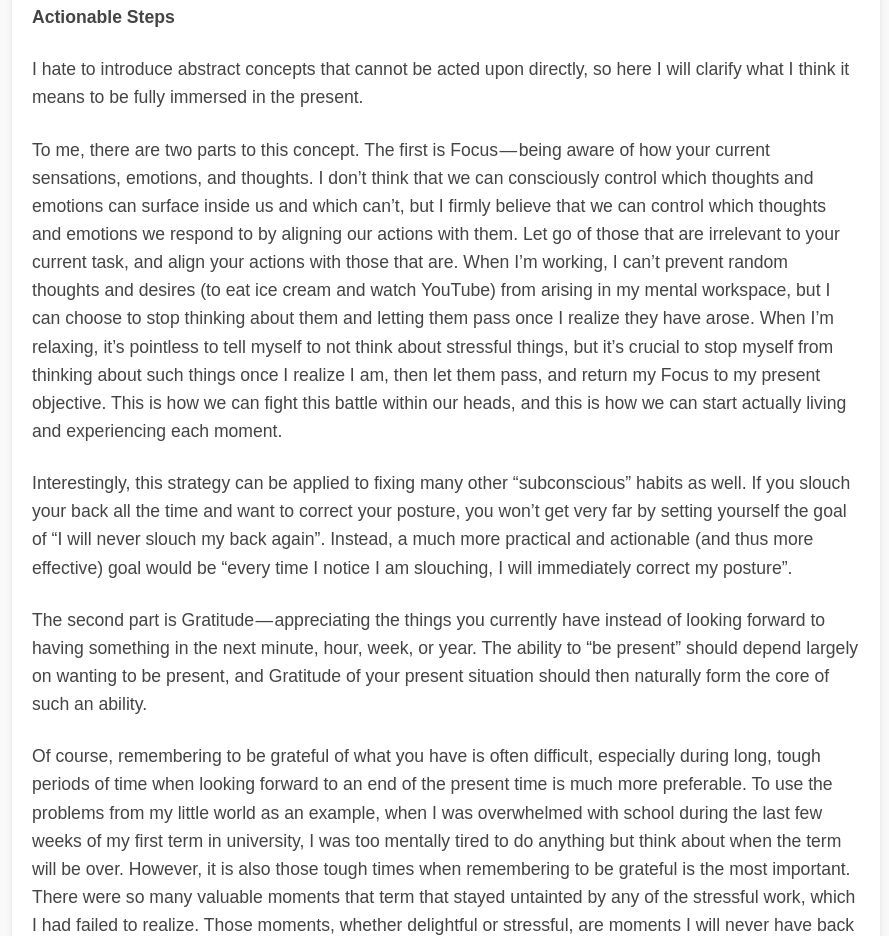
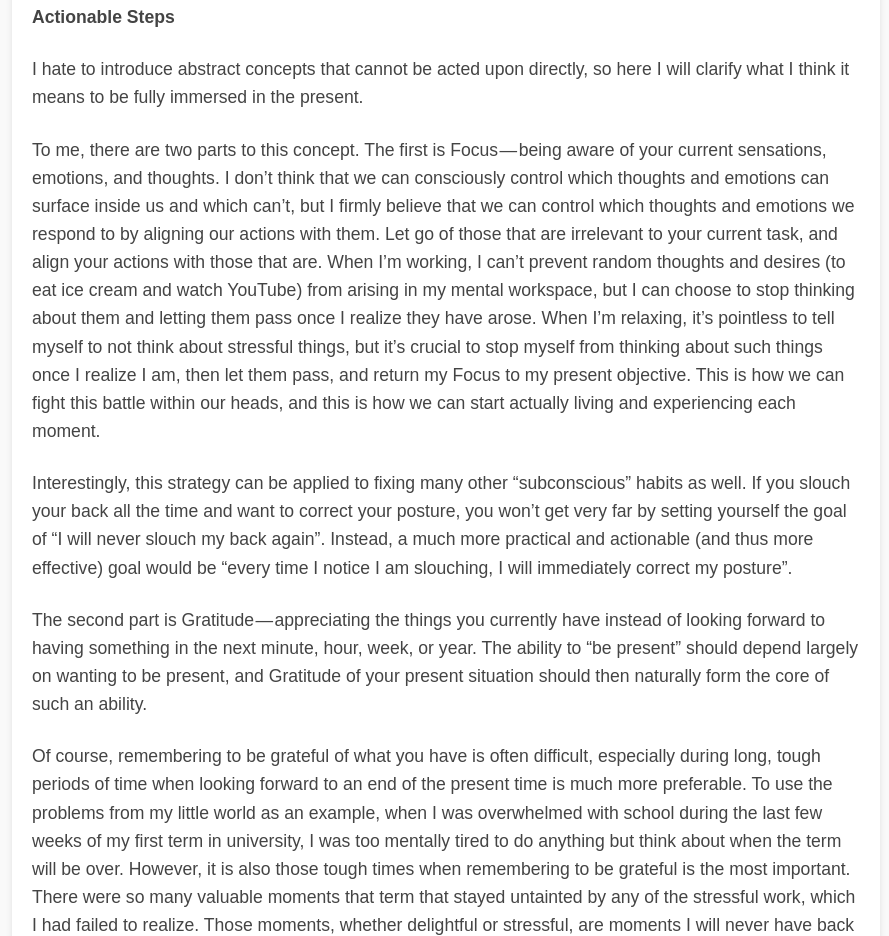
Before and after one commit to JiaShengJerryLu/jiashengjerrylu.github.io, a plain HTML site: page blogs/Articles/LivingHappier.html in a window 1280 px wide. Shown: the part 3019-3955 px from the top of the page, without its empty margins (194-1083 px from the left). Drawn offline with Linux system fonts and the light colour scheme.

Commit message:
grammar edits

```diff
--- a/blogs/Articles/LivingHappier.html
+++ b/blogs/Articles/LivingHappier.html
@@ -58,7 +58,7 @@
 
 		<p><b>Actionable Steps</b></p>
 		<p>I hate to introduce abstract concepts that cannot be acted upon directly, so here I will clarify what I think it means to be fully immersed in the present.</p>
-		<p>To me, there are two parts to this concept. The first is Focus — being aware of how your current sensations, emotions, and thoughts. I don’t think that we can consciously control which thoughts and emotions can surface inside us and which can’t, but I firmly believe that we can control which thoughts and emotions we respond to by aligning our actions with them. Let go of those that are irrelevant to your current task, and align your actions with those that are. When I’m working, I can’t prevent random thoughts and desires (to eat ice cream and watch YouTube) from arising in my mental workspace, but I can choose to stop thinking about them and letting them pass once I realize they have arose. When I’m relaxing, it’s pointless to tell myself to not think about stressful things, but it’s crucial to stop myself from thinking about such things once I realize I am, then let them pass, and return my Focus to my present objective. This is how we can fight this battle within our heads, and this is how we can start actually living and experiencing each moment. </p>
+		<p>To me, there are two parts to this concept. The first is Focus — being aware of your current sensations, emotions, and thoughts. I don’t think that we can consciously control which thoughts and emotions can surface inside us and which can’t, but I firmly believe that we can control which thoughts and emotions we respond to by aligning our actions with them. Let go of those that are irrelevant to your current task, and align your actions with those that are. When I’m working, I can’t prevent random thoughts and desires (to eat ice cream and watch YouTube) from arising in my mental workspace, but I can choose to stop thinking about them and letting them pass once I realize they have arose. When I’m relaxing, it’s pointless to tell myself to not think about stressful things, but it’s crucial to stop myself from thinking about such things once I realize I am, then let them pass, and return my Focus to my present objective. This is how we can fight this battle within our heads, and this is how we can start actually living and experiencing each moment. </p>
 		<p>Interestingly, this strategy can be applied to fixing many other “subconscious” habits as well. If you slouch your back all the time and want to correct your posture, you won’t get very far by setting yourself the goal of “I will never slouch my back again”. Instead, a much more practical and actionable (and thus more effective) goal would be “every time I notice I am slouching, I will immediately correct my posture”.</p>
 		<p>The second part is Gratitude — appreciating the things you currently have instead of looking forward to having something in the next minute, hour, week, or year. The ability to “be present” should depend largely on wanting to be present, and Gratitude of your present situation should then naturally form the core of such an ability.</p>
 		<p>Of course, remembering to be grateful of what you have is often difficult, especially during long, tough periods of time when looking forward to an end of the present time is much more preferable. To use the problems from my little world as an example, when I was overwhelmed with school during the last few weeks of my first term in university, I was too mentally tired to do anything but think about when the term will be over. However, it is also those tough times when remembering to be grateful is the most important. There were so many valuable moments that term that stayed untainted by any of the stressful work, which I had failed to realize. Those moments, whether delightful or stressful, are moments I will never have back again and had wasted because my mind was so focused in the future. This is where the first part comes in— being able to Focus, shift through the overwhelming emotions, and choose the best course of action helps you remember the importance of Gratitude. Then, Gratitude in turn helps you enjoy being present and thus able to better Focus. And again we see complementarity.</p>
```
Also changed, not shown: blogs/Articles/SuperPowers.html (+1 -1 lines).
